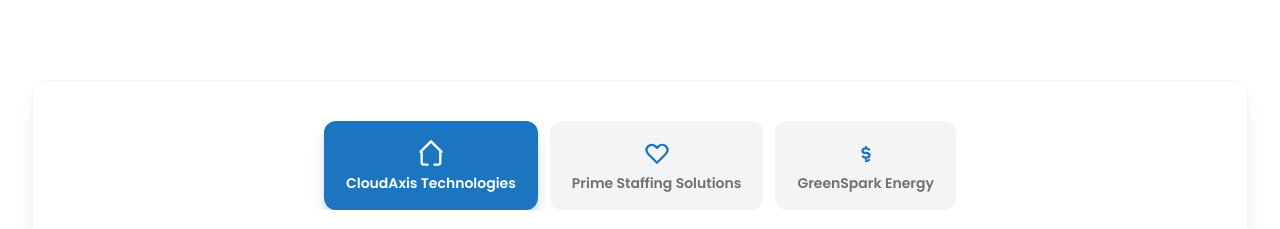
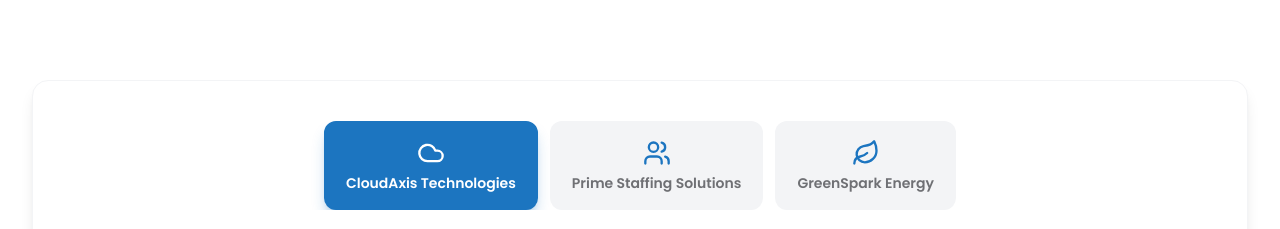
Before and after one commit to Sharmeen-Rauf/escabiz, a Next.js app: page /b2b-targeted-marketing-services-escabiz in a window 1280 px wide. Shown: the part 3860-4089 px from the top of the page. Built offline with nearby package versions, Linux system fonts and the light colour scheme.

Commit message:
Refactor B2BTargetedMarketingServices page: update success story images and icons for improved visual representation, enhancing overall user experience and asset management.

```diff
--- a/src/app/b2b-targeted-marketing-services-escabiz/page.tsx
+++ b/src/app/b2b-targeted-marketing-services-escabiz/page.tsx
@@ -4,7 +4,7 @@ import { useState } from 'react';
 import Navbar from '@/components/Navbar';
 import Image from 'next/image';
 import Link from 'next/link';
-import { Target, Clock, MessageSquare, TrendingUp } from 'lucide-react';
+import { Target, Clock, MessageSquare, TrendingUp, Cloud, Users, Leaf } from 'lucide-react';
 
 const flipHighlights = [
   {
@@ -84,10 +84,8 @@ const successStories = [
       'Sales Meetings Booked: 54',
       'New Contracts Signed: 11',
     ],
-    image: 'https://images.unsplash.com/photo-1521737604893-d14cc237f11d?auto=format&fit=crop&w=900&q=80',
-    icon: (
-      <path strokeLinecap="round" strokeLinejoin="round" strokeWidth={2} d="M3 11l9-9 9 9M4 10v10a2 2 0 002 2h3m6 0h3a2 2 0 002-2V10" />
-    ),
+    image: '/b2b sas.jpg',
+    icon: Cloud,
   },
   {
     title: 'Prime Staffing Solutions',
@@ -101,10 +99,8 @@ const successStories = [
       'Sales Meetings: 78',
       'Conversion Rate: 28%',
     ],
-    image: 'https://images.unsplash.com/photo-1504384308090-c894fdcc538d?auto=format&fit=crop&w=900&q=80',
-    icon: (
-      <path strokeLinecap="round" strokeLinejoin="round" strokeWidth={2} d="M4.318 6.318a4.5 4.5 0 000 6.364L12 20.364l7.682-7.682a4.5 4.5 0 00-6.364-6.364L12 7.636l-1.318-1.318a4.5 4.5 0 00-6.364 0z" />
-    ),
+    image: '/Recurting and staffing.jpg',
+    icon: Users,
   },
   {
     title: 'GreenSpark Energy',
@@ -118,10 +114,8 @@ const successStories = [
       'Decision Makers Connected: 241',
       'Sales Meetings Booked: 67',
     ],
-    image: 'https://images.unsplash.com/photo-1437419764061-2473afe69fc2?auto=format&fit=crop&w=900&q=80',
-    icon: (
-      <path strokeLinecap="round" strokeLinejoin="round" strokeWidth={2} d="M12 8c-1.657 0-3 .895-3 2s1.343 2 3 2 3 .895 3 2-1.343 2-3 2m0 0v1m0-1c-1.11 0-2.08-.402-2.599-1M12 8V7m0 12a4 4 0 002.599-1M12 8c1.11 0 2.08.402 2.599 1" />
-    ),
+    image: '/colleagues-working-project-discussing-details.jpg',
+    icon: Leaf,
   },
 ];
 
@@ -424,15 +418,15 @@ export default function B2BTargetedEmailMarketing() {
                           : 'bg-gray-100 text-[#6f7074] border-transparent hover:bg-[#1c75c0] hover:text-white hover:border-[#1c75c0] hover:shadow-lg hover:shadow-[#1c75c0]/30'
                       }`}
                     >
-                      <div className="w-6 h-6 md:w-7 md:h-7 mb-2">
-                        <svg
-                          className={`w-full h-full transition-colors duration-300 ${activeStory === idx ? 'text-white' : 'text-[#1c75c0] group-hover:text-white'}`}
-                          fill="none"
-                          stroke="currentColor"
-                          viewBox="0 0 24 24"
-                        >
-                          {story.icon}
-                        </svg>
+                      <div className="w-6 h-6 md:w-7 md:h-7 mb-2 flex items-center justify-center">
+                        {(() => {
+                          const IconComponent = story.icon;
+                          return (
+                            <IconComponent
+                              className={`w-full h-full transition-colors duration-300 ${activeStory === idx ? 'text-white' : 'text-[#1c75c0] group-hover:text-white'}`}
+                            />
+                          );
+                        })()}
                       </div>
                       <span className={`text-xs md:text-sm font-semibold leading-tight transition-colors duration-300 ${activeStory === idx ? 'text-white' : 'text-[#6f7074] group-hover:text-white'}`}>
                         {story.title}
```
